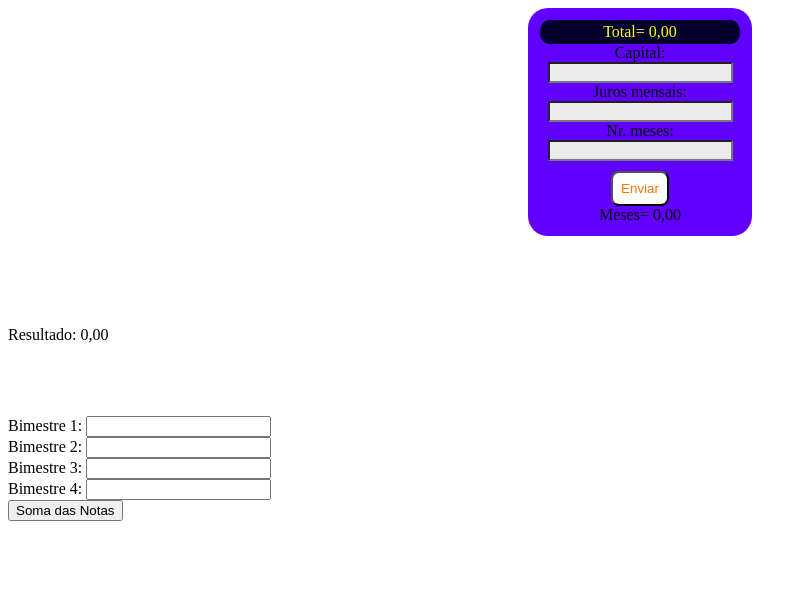
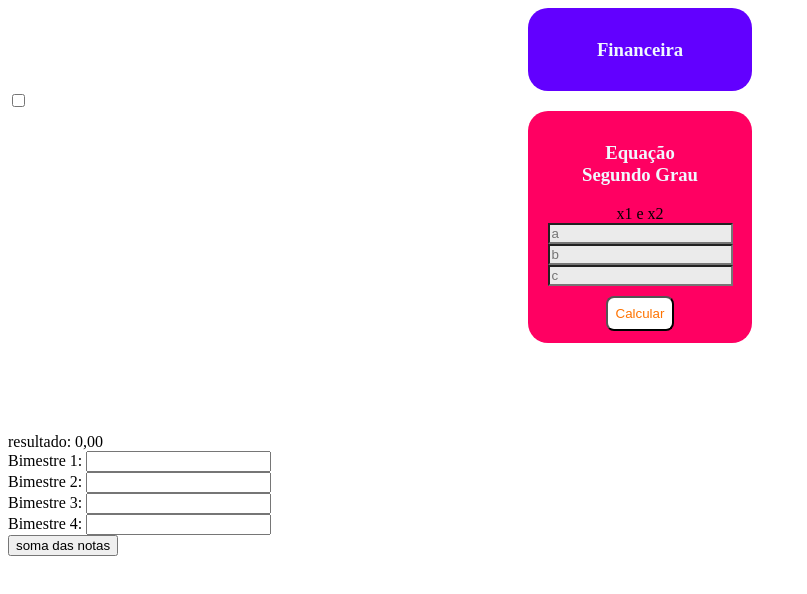
Before and after one commit to gtkboar/primeirof_3t, a plain HTML site: page index.html in a window 1280 px wide. Shown: the whole page, without its empty margins (0-807 px from the left). Drawn offline with Linux system fonts and the light colour scheme.

Commit message:
Update index.html

```diff
--- a/index.html
+++ b/index.html
@@ -1,5 +1,6 @@
 <!DOCTYPE html>
 <html lang="pt-br">
+
 <head>
     <meta charset="UTF-8">
     <meta http-equiv="X-UA-Compatible" content="IE=edge">
@@ -10,28 +11,50 @@
 </head>
 
 <body>
+    <input type="checkbox"  id="input-calcF">
     <div class="calculadora">
+        <label for="input-calcF"><h3>Financeira</h3></label>
+        <div class="calcF">
        <div id="spTotal">
-              <span id="Total">Total= 0,00 </span>
+          <span id="total">total : 0,00</span>
        </div>
         Capital: <input id="valor" type="text"><br>
         Juros mensais: <input id="juros" type="text"><br>
         Nr. meses: <input id="meses" type="text"><br>
         <button onclick="total()"> Enviar</button><br>
         <div id="spMes">
-        <span id="Mes">Meses= 0,00 </span>
+            <span id="mes">meses : 0,00</span>
          </div>
         </div>
+    </div>
+        <input type="checkbox"  id="input-calcESG">
+        <div class="calculadoraESG">
+            <label for="input-calcESG"><h3>Equação<br>Segundo Grau</h3></label>
+            <div class="calcESG">
+           <div id="spRaiz">
+              <span id="raiz">x1 e x2</span>
+           </div>
+           <input id="a" placeholder="a" type="text"><br>
+           <input id="b" placeholder="b" type="text"><br>
+           <input id="c" placeholder="c" type="text"><br>
+            <button onclick="calcularESG()"> Calcular</button><br>
+            </div>
+        </div>
+    <br><br><br><br><br>
 
-    <br><br><br><br><br>
-    <span id="result">Resultado: 0,00</span>
-    <br><br><br><br><br>
+    <span id="result">resultado: 0,00</span><br>
     Bimestre 1: <input id="b1" type="text"><br>
     Bimestre 2: <input id="b2" type="text"><br>
     Bimestre 3: <input id="b3" type="text"><br>
     Bimestre 4: <input id="b4" type="text"><br>
 
-    <button onclick="somaNota()">Soma das Notas</button>
+    <button onclick="jota()">soma das notas</button>
+
+
+
+
+
 
 </body>
+
 </html>
```
Lines whose indentation alone changed are shown as unchanged.
